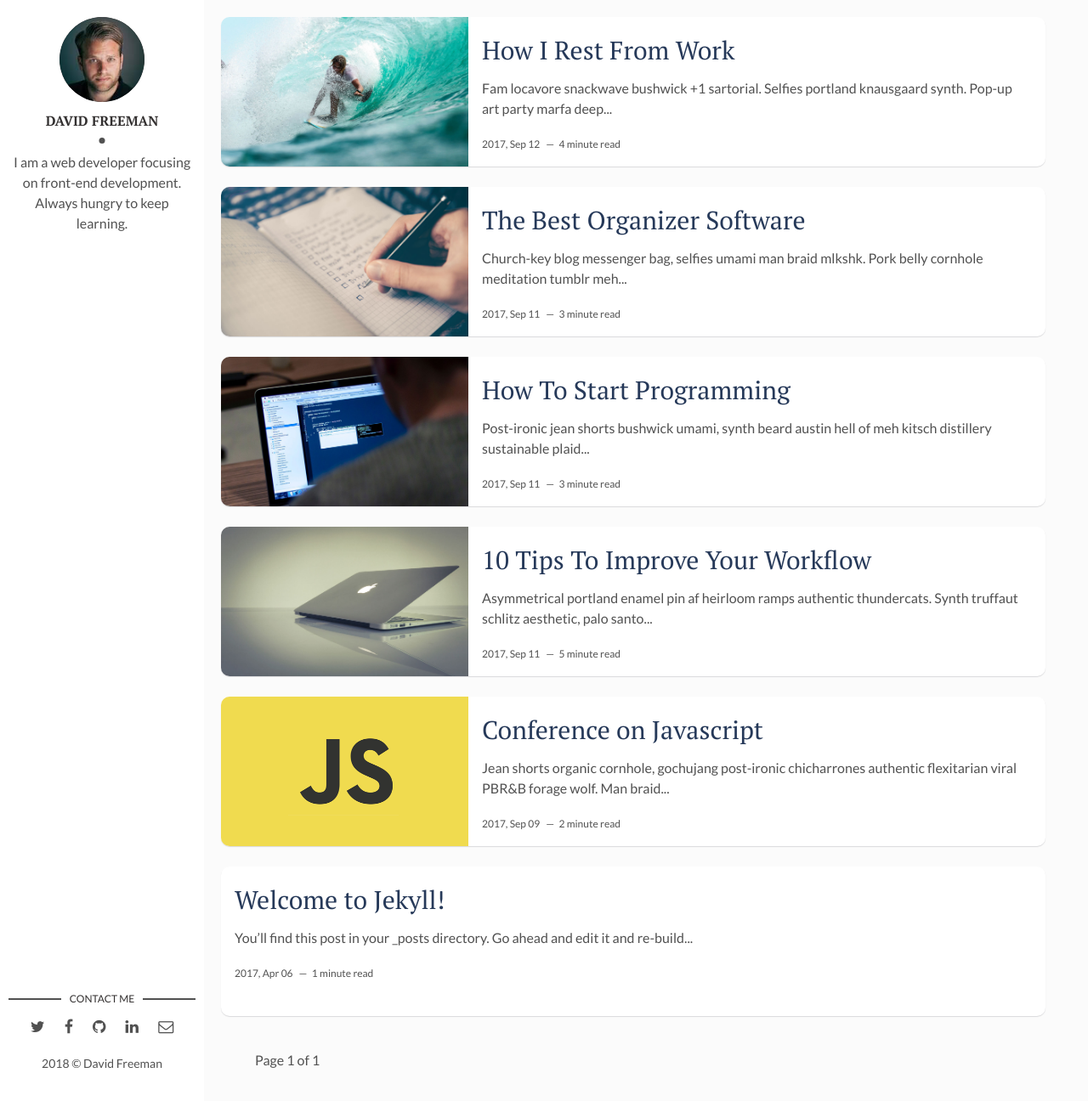
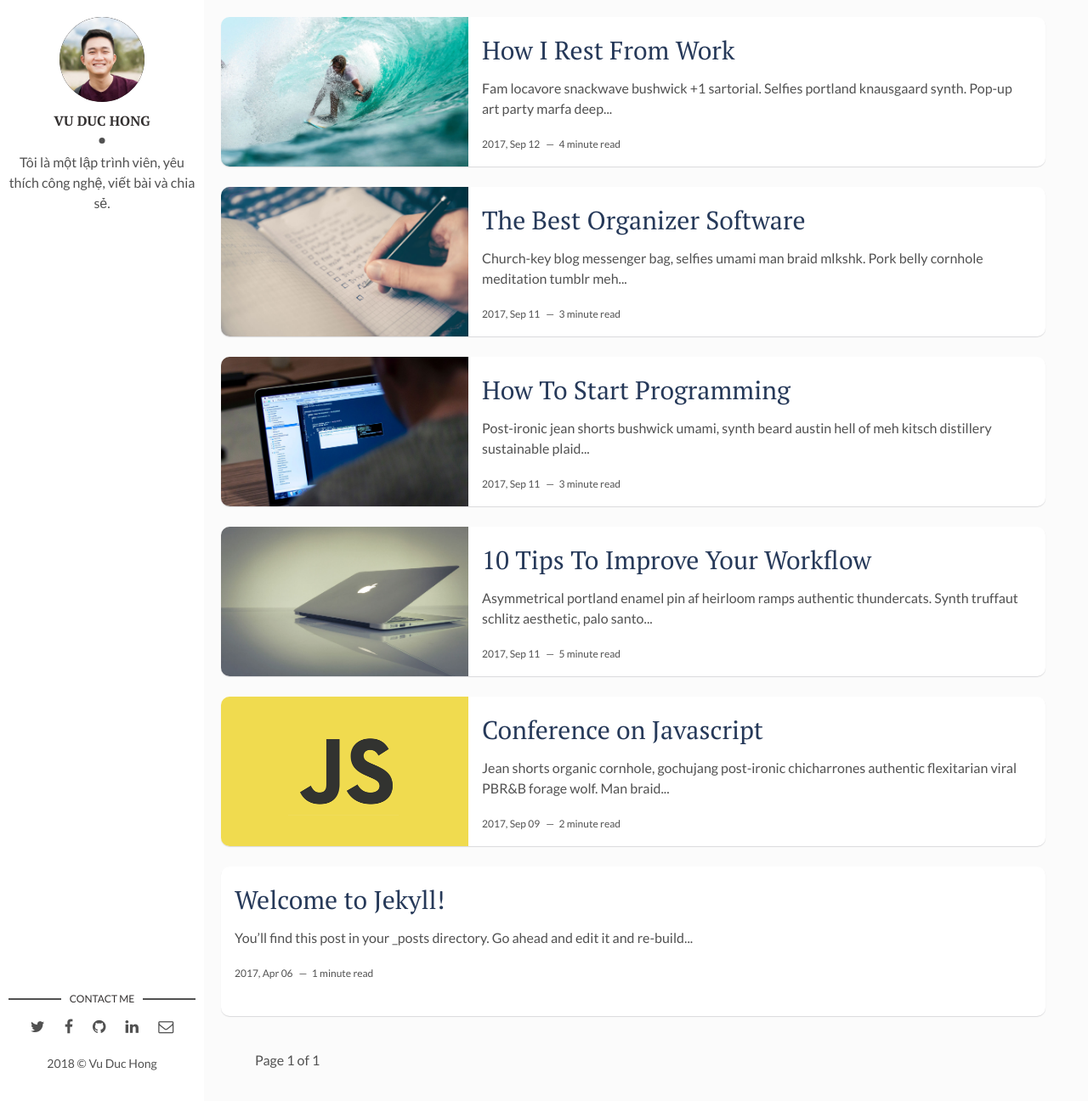
Before and after one commit to tinhyeucongnghe/tinhyeucongnghe.github.io, a Jekyll site: the page built from index.html, in a window 1280 px wide and 1296 px high. Shown: the whole window at 85% size. Built offline with Jekyll 4.4.1, drawn with Linux system fonts in a browser that asks for light colours; the list of posts is cut into pages by our own code.

Commit message:
edit author

```diff
--- a/_config.yml
+++ b/_config.yml
@@ -1,4 +1,4 @@
-title: Hello, world! I'm David Freeman
+title: Hello, world! I'm Vu Duc Hong
 description: > # this means to ignore newlines until "baseurl:"
   Write an awesome description for your new site here. You can edit this
   line in _config.yml. It will appear in your document head meta (for
@@ -9,9 +9,9 @@ url: "" # the base hostname & protocol for your site, e.g. http://example.com
 site-twitter: #if your site has a twitter account, enter it here
 
 # Author Settings
-author: David Freeman # add your name
-author-img: david-freeman.jpg # add your photo
-about-author: I am a web developer focusing on front-end development. Always hungry to keep learning. # add description
+author: Vu Duc Hong # add your name
+author-img: avatar.jpg # add your photo
+about-author: Tôi là một lập trình viên, yêu thích công nghệ, viết bài và chia sẻ. # add description
 social-twitter: # add your Twitter handle
 social-facebook: # add your Facebook handle
 social-github: artemsheludko # add your Github handle
```
Also changed, not shown: assets/img/avatar.jpg (added), assets/img/david-freeman.jpg (deleted).
